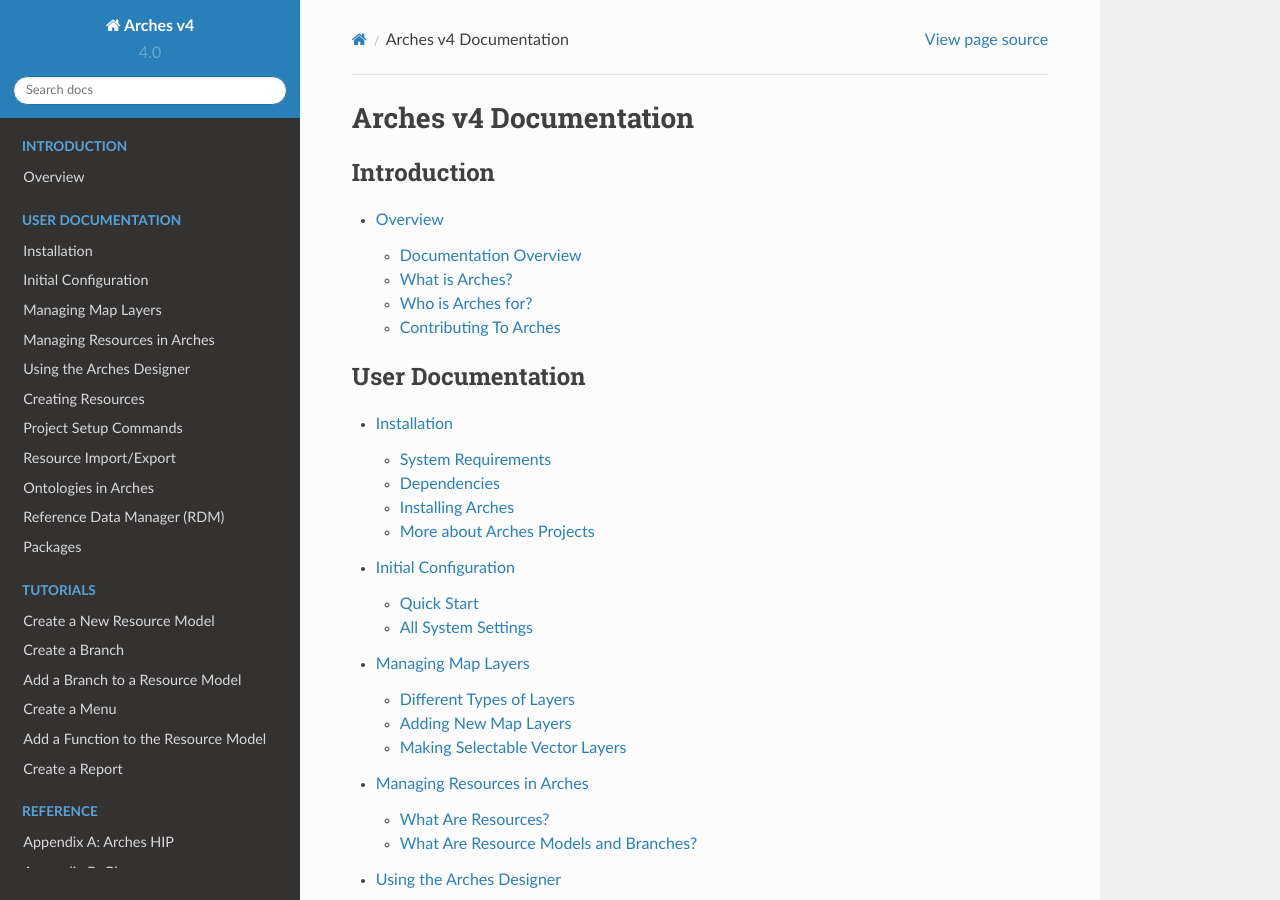
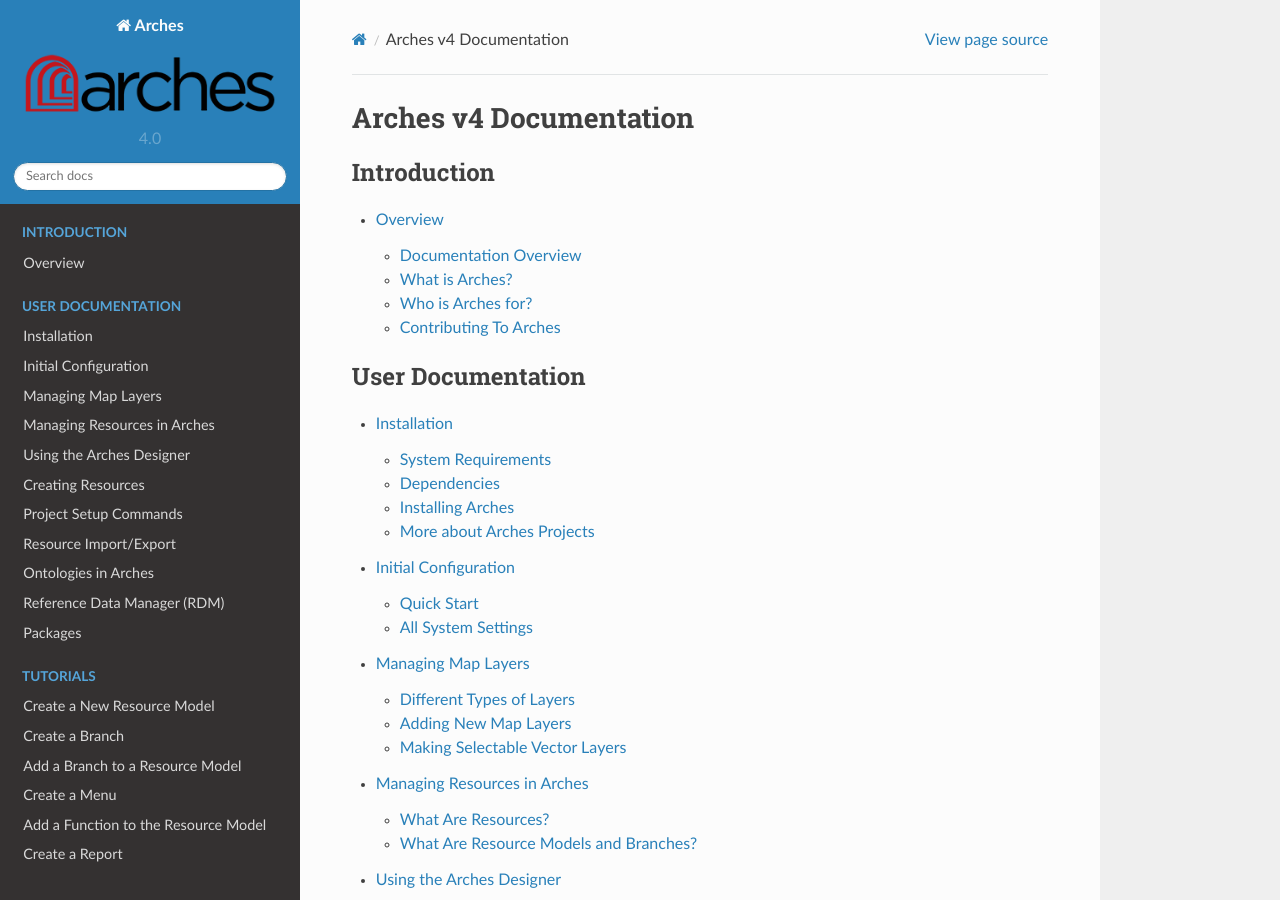
Before and after one commit to archesproject/arches-docs, a Sphinx documentation site: the page built from docs/index.txt, in a window 1280 px wide and 900 px high. Built offline with Sphinx 7.4.7 and the Read the Docs theme 2.0.0, drawn with Linux system fonts in a browser that asks for light colours; some of the changed lines change nothing that is shown.

Commit message:
update conf

```diff
--- a/docs/conf.py
+++ b/docs/conf.py
@@ -45,7 +45,7 @@
 master_doc = 'index'
 
 # General information about the project.
-project = u'Arches v4'
+project = u'Arches'
 copyright = u'2017, Getty Conservation Institute and World Monuments Fund'
 author = u'Farallon Geographics, Inc. & Legion GIS, LLC'
 
@@ -56,7 +56,7 @@
 # The short X.Y version.
 version = '4.0'
 # The full version, including alpha/beta/rc tags.
-release = '4.0.0'
+release = '4.0.1'
 
 # The language for content autogenerated by Sphinx. Refer to documentation
 # for a list of supported languages.
@@ -129,19 +129,19 @@
 
 # The name for this set of Sphinx documents.  If None, it defaults to
 # "<project> v<release> documentation".
-#html_title = None
+html_title = "{}".format(release)
 
 # A shorter title for the navigation bar.  Default is the same as html_title.
 #html_short_title = None
 
 # The name of an image file (relative to this directory) to place at the top
 # of the sidebar.
-#html_logo = None
+html_logo = 'images/arches-logo.png'
 
 # The name of an image file (within the static path) to use as favicon of the
 # docs.  This file should be a Windows icon file (.ico) being 16x16 or 32x32
 # pixels large.
-#html_favicon = None
+html_favicon = 'images/favicon.ico'
 
 # Add any paths that contain custom static files (such as style sheets) here,
 # relative to this directory. They are copied after the builtin static files,
@@ -209,7 +209,7 @@
 #html_search_scorer = 'scorer.js'
 
 # Output file base name for HTML help builder.
-htmlhelp_basename = 'Arches4doc'
+htmlhelp_basename = 'arches_docs'
 
 # -- Options for LaTeX output ---------------------------------------------
 
@@ -231,7 +231,7 @@
 # (source start file, target name, title,
 #  author, documentclass [howto, manual, or own class]).
 latex_documents = [
-  (master_doc, 'Arches4.tex', u'Arches4 Documentation',
+  (master_doc, 'Arches.tex', u'Arches Documentation',
    u'Farallon Geographics, Inc. & Legion GIS, LLC', 'manual'),
 ]
 
@@ -261,7 +261,7 @@
 # One entry per manual page. List of tuples
 # (source start file, name, description, authors, manual section).
 man_pages = [
-    (master_doc, 'arches4', u'Arches4 Documentation',
+    (master_doc, 'arches', u'Arches Documentation',
      [author], 1)
 ]
 
@@ -275,8 +275,8 @@
 # (source start file, target name, title, author,
 #  dir menu entry, description, category)
 texinfo_documents = [
-  (master_doc, 'Arches4', u'Arches4 Documentation',
-   author, 'Arches4', 'Inventory platform for cultural heritage.',
+  (master_doc, 'Arches', u'Arches Documentation',
+   author, 'Arches', 'Inventory platform for cultural heritage.',
    'Miscellaneous'),
 ]
 
```
